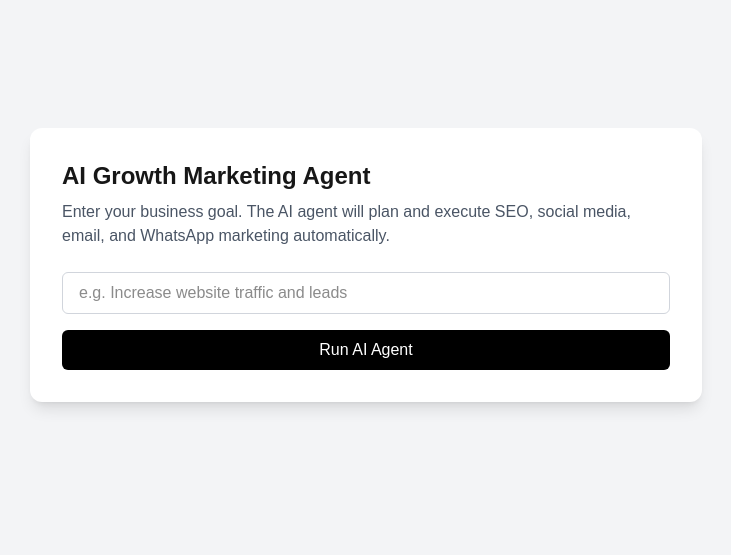
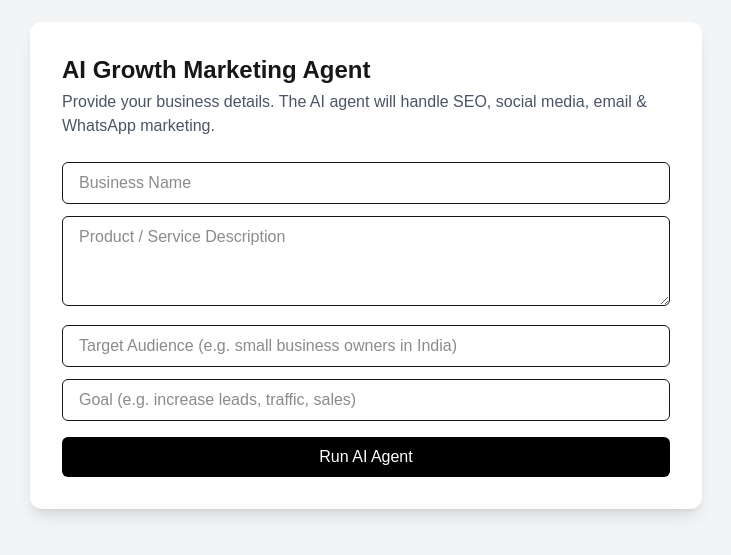
Before and after one commit to dev-aditya-lab/Expedition33, a Next.js app in the folder market/: page / in a window 1280 px wide. Shown: the part 135-690 px from the top of the page, without its empty margins (274-1005 px from the left). Built offline with nearby package versions, Linux system fonts and the light colour scheme.

Commit message:
ui improve

```diff
--- a/market/app/page.tsx
+++ b/market/app/page.tsx
@@ -3,13 +3,17 @@
 import { useState } from "react";
 
 export default function HomePage() {
+  const [businessName, setBusinessName] = useState("");
+  const [productDesc, setProductDesc] = useState("");
+  const [targetAudience, setTargetAudience] = useState("");
   const [goal, setGoal] = useState("");
+
   const [loading, setLoading] = useState(false);
   const [data, setData] = useState<any>(null);
 
   const runAgent = async () => {
-    if (!goal) {
-      alert("Please enter a business goal");
+    if (!businessName || !productDesc || !targetAudience || !goal) {
+      alert("Please fill all fields");
       return;
     }
 
@@ -19,7 +23,12 @@ export default function HomePage() {
     const res = await fetch("/api/agent", {
       method: "POST",
       headers: { "Content-Type": "application/json" },
-      body: JSON.stringify({ goal }),
+      body: JSON.stringify({
+        businessName,
+        productDesc,
+        targetAudience,
+        goal,
+      }),
     });
 
     const result = await res.json();
@@ -31,21 +40,48 @@ export default function HomePage() {
     <main className="min-h-screen bg-gray-100 flex items-center justify-center p-4">
       <div className="bg-white rounded-xl shadow-lg p-8 max-w-2xl w-full">
 
-        <h1 className="text-2xl font-bold mb-2">
+        <h1 className="text-2xl font-bold mb-1">
           AI Growth Marketing Agent
         </h1>
         <p className="text-gray-600 mb-6">
-          Enter your business goal. The AI agent will plan and execute SEO,
-          social media, email, and WhatsApp marketing automatically.
+          Provide your business details. The AI agent will handle SEO, social
+          media, email & WhatsApp marketing.
         </p>
 
-        {/* Goal Input */}
+        {/* Business Name */}
         <input
           type="text"
-          placeholder="e.g. Increase website traffic and leads"
+          placeholder="Business Name"
+          value={businessName}
+          onChange={(e) => setBusinessName(e.target.value)}
+          className="w-full border rounded-md px-4 py-2 mb-3"
+        />
+
+        {/* Product Description */}
+        <textarea
+          placeholder="Product / Service Description"
+          value={productDesc}
+          onChange={(e) => setProductDesc(e.target.value)}
+          className="w-full border rounded-md px-4 py-2 mb-3"
+          rows={3}
+        />
+
+        {/* Target Audience */}
+        <input
+          type="text"
+          placeholder="Target Audience (e.g. small business owners in India)"
+          value={targetAudience}
+          onChange={(e) => setTargetAudience(e.target.value)}
+          className="w-full border rounded-md px-4 py-2 mb-3"
+        />
+
+        {/* Goal */}
+        <input
+          type="text"
+          placeholder="Goal (e.g. increase leads, traffic, sales)"
           value={goal}
           onChange={(e) => setGoal(e.target.value)}
-          className="w-full border border-gray-300 rounded-md px-4 py-2 mb-4"
+          className="w-full border rounded-md px-4 py-2 mb-4"
         />
 
         {/* Button */}
@@ -57,7 +93,7 @@ export default function HomePage() {
           {loading ? "AI Agent is working..." : "Run AI Agent"}
         </button>
 
-        {/* Output */}
+        {/* Agent Output */}
         {data && (
           <div className="mt-6">
             <h2 className="font-semibold mb-2">🧠 Agent Plan</h2>
```
